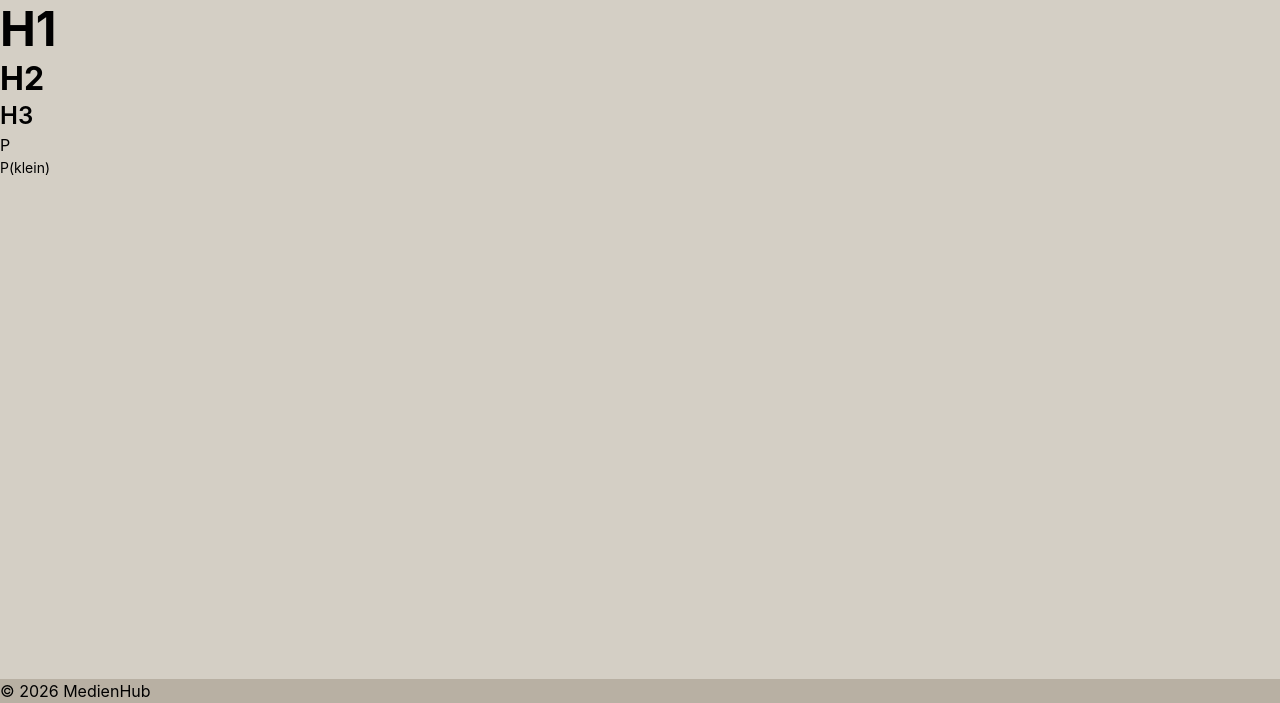
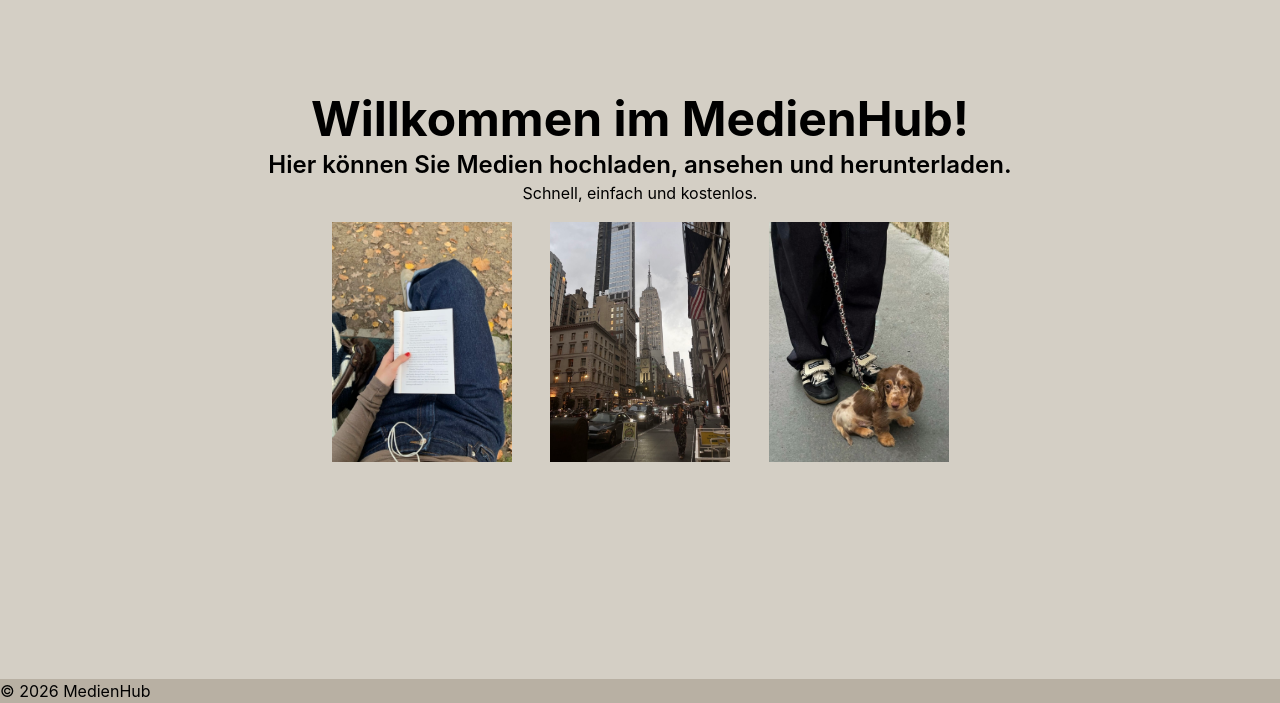
Before and after one commit to ben-pren/mediendatenbank, a PHP site: page /index.php in a window 1280 px wide. Shown: the part 97-800 px from the top of the page. Run offline with PHP 8.4, Linux system fonts and the light colour scheme.

Commit message:
Erstellung Landing Page, Updates Anforderungen

```diff
--- a/public/index.php
+++ b/public/index.php
@@ -6,6 +6,20 @@
 	<meta name="viewport" content="width=device-width, initial-scale=1">
 	<title>Mediendatenbank</title>
 	<link rel="stylesheet" type="text/css" href="css/style.css">
+
+	<style>
+        section {
+        	text-align: center;
+    		padding-top: 90px;
+        	padding-bottom: 90px;
+   	 	}
+    	.foto-stil {
+        	width: 180px;
+        	height: 240px;
+        	margin: 17px; /* abstand zwischen bildern */
+        	object-fit: cover; /*passt format an, damit keine verzerrungen entstehen*/
+   	 	}
+    </style>
 </head>
 <body>
 	<header>
@@ -13,11 +27,19 @@
 	</header>
 
 	<section>
-		<h1>H1</h1>
-		<h2>H2</h2>
-		<h3>H3</h3>
-		<p>P</p>
-		<p class="small">P(klein)</p>
+		<h1>Willkommen im MedienHub!</h1>
+		<!-- <h2>H2</h2> -->
+		<h3></h3>
+		<h3>Hier können Sie Medien hochladen, ansehen und herunterladen.</h3>
+		<p>Schnell, einfach und kostenlos.</p>
+
+		<div class="foto-container">
+        	<img src="icons/bild1_landingpage.jpg" class="foto-stil" alt="Vorschau 1: Buch">
+        	<img src="icons/bild2_landingpage.jpg" class="foto-stil" alt="Vorschau 2: New York">
+        	<img src="icons/bild3_landingpage.jpg" class="foto-stil" alt="Vorschau 3: Dackel">
+		</div>
+
+		<!-- <p class="small">P(klein)</p>-->
 	</section>
 
 	<footer>
```
Also changed, not shown: docs/anforderungen/anforderungen.txt (+8 -0 lines), public/icons/bild1_landingpage.jpg (added), public/icons/bild2_landingpage.jpg (added), public/icons/bild3_landingpage.jpg (added).
